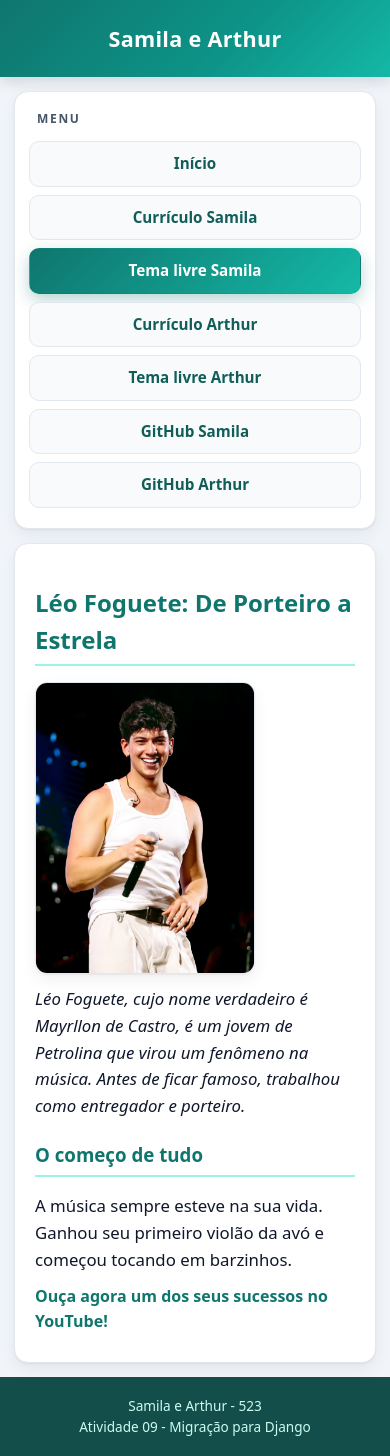
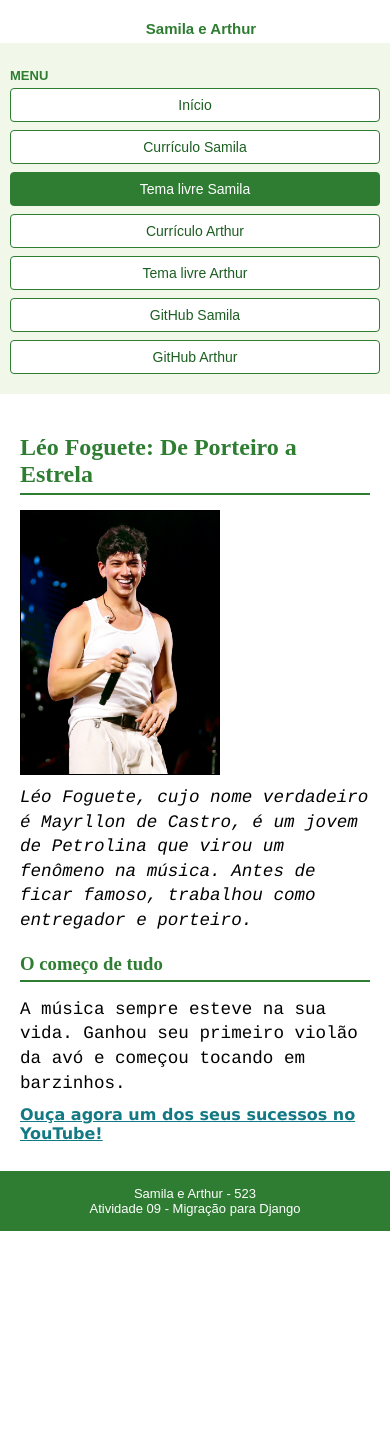
Before and after one commit to samila-maria/samila-maria-atv09_samila_e_arthur, a Django app: page /conteudo/tema-livre-samila/ in a window 390 px wide. After the commit the page ends 1231 px from the top, so only its background shows below. Run offline with Django 5.2, Linux system fonts and the light colour scheme; data comes from the database, SQL or seed files in the repository.

Commit message:
Restaura o visual original da ATV06 mantendo menu dinamico e responsividade

```diff
--- a/portal/static/portal/css/style.css
+++ b/portal/static/portal/css/style.css
@@ -1,19 +1,4 @@
 /* Samila Maria Pereira Cabral e Arthur Barbosa dos Santos - 523 (ATV09) */
-
-:root {
-    --cor-primaria: #0f766e;
-    --cor-primaria-escura: #115e59;
-    --cor-primaria-clara: #ccfbf1;
-    --cor-acento: #14b8a6;
-    --cor-linha: #99f6e4;
-    --cor-fundo: #f1f5f9;
-    --cor-superficie: #ffffff;
-    --cor-texto: #0f172a;
-    --cor-texto-suave: #475569;
-    --cor-borda: #e2e8f0;
-    --sombra-suave: 0 1px 2px rgba(15, 23, 42, .06), 0 6px 16px rgba(15, 23, 42, .06);
-    --raio: 14px;
-}
 
 * {
     margin: 0;
@@ -30,33 +15,27 @@ body {
     display: flex;
     flex-direction: column;
     min-height: 100vh;
-    background-color: var(--cor-fundo);
-    color: var(--cor-texto);
-    font-family: system-ui, -apple-system, "Segoe UI", Roboto, Arial, Helvetica, sans-serif;
-    line-height: 1.55;
-}
-
-img {
-    max-width: 100%;
-    height: auto;
+    background-color: #ffffff;
 }
 
 header#topo {
     display: flex;
     align-items: center;
     justify-content: center;
-    padding: 22px 24px;
-    background: linear-gradient(135deg, #0f766e 0%, #0d9488 60%, #14b8a6 100%);
-    color: #ffffff;
-    box-shadow: 0 4px 14px rgba(15, 23, 42, .15);
+    margin: 0;
+    padding: 0;
+    font-family: sans-serif;
 }
 
 .titulo-topo {
     text-align: center;
-    font-size: 1.7rem;
-    font-weight: 700;
-    letter-spacing: .3px;
-    color: #ffffff;
+    font-family: sans-serif;
+    font-size: 15px;
+    font-weight: bold;
+    color: #2e7d32;
+    padding-left: 12px;
+    margin-top: 20px;
+    margin-bottom: 6px;
 }
 
 main#corpo-principal {
@@ -64,30 +43,24 @@ main#corpo-principal {
     display: flex;
     flex-direction: row;
     flex: 1;
-    align-items: flex-start;
-    gap: 20px;
-    padding: 20px;
 }
 
 nav#menu-lateral {
     flex: 0 0 20%;
+    background-color: #f1f8e9;
     min-height: 550px;
-    padding: 18px 14px 24px;
-    background-color: var(--cor-superficie);
-    border: 1px solid var(--cor-borda);
-    border-radius: var(--raio);
-    box-shadow: var(--sombra-suave);
+    padding: 10px 0 20px;
     box-sizing: border-box;
 }
 
 .titulo-menu {
-    font-size: .75rem;
-    font-weight: 700;
-    letter-spacing: .14em;
-    text-transform: uppercase;
-    color: var(--cor-texto-suave);
-    padding: 0 8px;
-    margin-bottom: 12px;
+    font-family: sans-serif;
+    font-size: 13px;
+    font-weight: bold;
+    color: #2e7d32;
+    padding-left: 10px;
+    margin-top: 15px;
+    margin-bottom: 5px;
 }
 
 .lista-menu {
@@ -95,7 +68,7 @@ nav#menu-lateral {
     display: flex;
     flex-direction: column;
     gap: 8px;
-    padding: 0;
+    padding: 0 10px;
 }
 
 .item-menu {
@@ -103,81 +76,59 @@ nav#menu-lateral {
     width: 100%;
     text-align: center;
     text-decoration: none;
-    font-size: .95rem;
-    font-weight: 600;
-    color: var(--cor-primaria-escura);
-    background-color: #f8fafc;
-    border: 1px solid var(--cor-borda);
-    border-radius: 10px;
-    padding: 10px 14px;
-    transition: background-color .18s ease, color .18s ease,
-                border-color .18s ease, box-shadow .18s ease, transform .18s ease;
+    font-family: sans-serif;
+    font-size: 14px;
+    color: #1b5e20;
+    background-color: #ffffff;
+    border: 1px solid #2e7d32;
+    border-radius: 4px;
+    padding: 8px 10px;
 }
 
 .item-menu:hover,
 .item-menu:focus {
-    background-color: var(--cor-primaria-clara);
-    border-color: var(--cor-acento);
-    color: var(--cor-primaria-escura);
-    transform: translateX(3px);
-    box-shadow: 0 4px 12px rgba(20, 184, 166, .18);
+    background-color: #dcedc8;
 }
 
 .item-menu.ativo {
-    background: linear-gradient(135deg, #0f766e 0%, #14b8a6 100%);
-    border-color: transparent;
+    background-color: #2e7d32;
     color: #ffffff;
-    box-shadow: 0 6px 16px rgba(15, 118, 110, .30);
 }
 
 #conteudo-janela {
     flex: 1;
-    padding: 28px;
-    background-color: var(--cor-superficie);
-    border: 1px solid var(--cor-borda);
-    border-radius: var(--raio);
-    box-shadow: var(--sombra-suave);
+    padding: 20px;
     box-sizing: border-box;
     overflow-wrap: anywhere;
 }
 
 .foto {
-    border-radius: 50%;
-    border: 3px solid var(--cor-primaria);
+    border-radius: 100%;
+    border: 2px solid #137984;
     object-fit: cover;
     object-position: top;
     width: 100%;
     max-width: 200px;
     height: auto;
     display: block;
-    margin-bottom: 18px;
-    box-shadow: var(--sombra-suave);
+    margin-bottom: 15px;
 }
 
 .link {
     display: inline-block;
-    font-weight: 600;
-    color: var(--cor-primaria);
-    text-decoration: none;
-    border-bottom: 1px solid transparent;
+    font-family: verdana, sans-serif;
+    font-weight: bold;
+    color: #137984;
     margin-right: 12px;
     margin-bottom: 8px;
-    transition: color .18s ease, border-color .18s ease;
-}
-
-.link:hover,
-.link:focus {
-    color: var(--cor-primaria-escura);
-    border-bottom-color: currentColor;
 }
 
 .titulo-destaque {
-    color: var(--cor-primaria);
-    border-bottom: 2px solid var(--cor-linha);
-    padding-bottom: 6px;
-    margin-bottom: 16px;
+    color: #2e7d32;
+    border-bottom: 2px solid #2e7d32;
+    padding-bottom: 5px;
+    margin-bottom: 15px;
     margin-top: 20px;
-    font-weight: 700;
 }
 
 #home {
@@ -186,7 +137,6 @@ nav#menu-lateral {
     justify-content: center;
     align-items: center;
     flex-wrap: wrap;
-    gap: 8px;
 }
 
 #home .titulo-destaque {
@@ -195,84 +145,69 @@ nav#menu-lateral {
 }
 
 .texto-padrao {
-    color: var(--cor-texto);
-    font-size: 1.05rem;
+    color: black;
+    font-family: courier, monospace;
+    font-size: 110%;
     margin-bottom: 10px;
-    line-height: 1.6;
+    line-height: 1.4;
 }
 
 .botao-com-icone {
     display: flex;
     align-items: center;
     justify-content: center;
-    padding: 12px;
-    background: linear-gradient(135deg, #0f766e 0%, #14b8a6 100%);
+    gap: 8px;
+    padding: 10px 20px;
+    background-color: green;
+    border-radius: 20%;
     border: none;
-    border-radius: 50%;
     cursor: pointer;
     margin: 10px;
     text-decoration: none;
-    box-shadow: 0 8px 20px rgba(15, 118, 110, .28);
-    transition: transform .2s ease, box-shadow .2s ease, filter .2s ease;
-}
-
-.botao-com-icone:hover,
-.botao-com-icone:focus {
-    transform: translateY(-4px) scale(1.03);
-    box-shadow: 0 14px 28px rgba(15, 118, 110, .35);
-    filter: brightness(1.06);
 }
 
 .botao-com-icone img {
-    width: 110px;
-    height: 110px;
+    width: 60px;
+    height: 60px;
     object-fit: cover;
     object-position: top;
     border-radius: 50%;
-    border: 3px solid #ffffff;
-    display: block;
 }
 
 footer#rodape {
-    background-color: #134e4a;
-    color: #ccfbf1;
+    background-color: #2e7d32;
+    color: white;
     text-align: center;
-    padding: 18px 16px;
+    padding: 15px;
+    font-family: sans-serif;
 }
 
 .texto-rodape {
-    font-size: .85rem;
-    color: #ccfbf1;
+    font-size: 13px;
+    color: white;
+}
+
+img {
+    max-width: 100%;
+    height: auto;
 }
 
 .foto-tema {
     display: block;
-    width: min(100%, 220px);
-    margin-bottom: 12px;
-    border: 1px solid var(--cor-borda);
-    border-radius: 12px;
-    box-shadow: var(--sombra-suave);
+    width: min(100%, 200px);
+    border: 1px solid #000;
+    margin-bottom: 10px;
 }
 
 .foto-dogs {
-    width: min(100%, 320px);
+    width: min(100%, 300px);
     cursor: pointer;
-    border: 1px solid var(--cor-borda);
-    border-radius: 12px;
-    box-shadow: var(--sombra-suave);
-    transition: transform .2s ease, box-shadow .2s ease;
-}
-
-.foto-dogs:hover {
-    transform: scale(1.02);
-    box-shadow: 0 10px 24px rgba(15, 23, 42, .18);
+    border: 1px solid #000;
 }
 
 @media screen and (max-width: 767px) {
     main#corpo-principal {
         flex-direction: column;
-        gap: 14px;
-        padding: 14px;
     }
 
     nav#menu-lateral {
@@ -292,25 +227,14 @@ footer#rodape {
         flex: 1 1 140px;
     }
 
-    .item-menu:hover,
-    .item-menu:focus {
-        transform: none;
-    }
-
     #conteudo-janela {
         width: 100%;
-        padding: 20px;
     }
 
     #home {
         height: auto;
         min-height: 0;
         padding: 20px 0;
-    }
-
-    .botao-com-icone img {
-        width: 92px;
-        height: 92px;
     }
 }
 
@@ -323,10 +247,6 @@ footer#rodape {
         flex: 1 1 auto;
     }
 
-    .titulo-topo {
-        font-size: 1.35rem;
-    }
-
     .foto {
         margin-left: auto;
         margin-right: auto;
```
